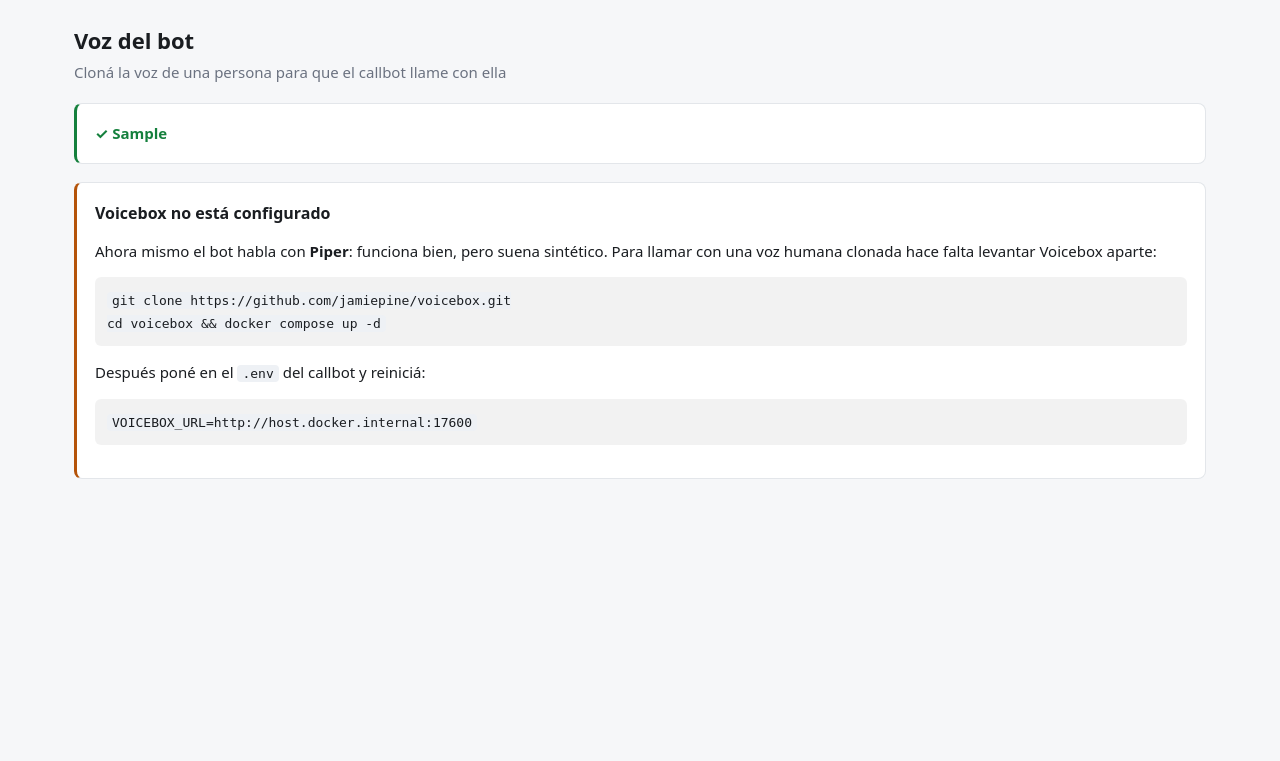
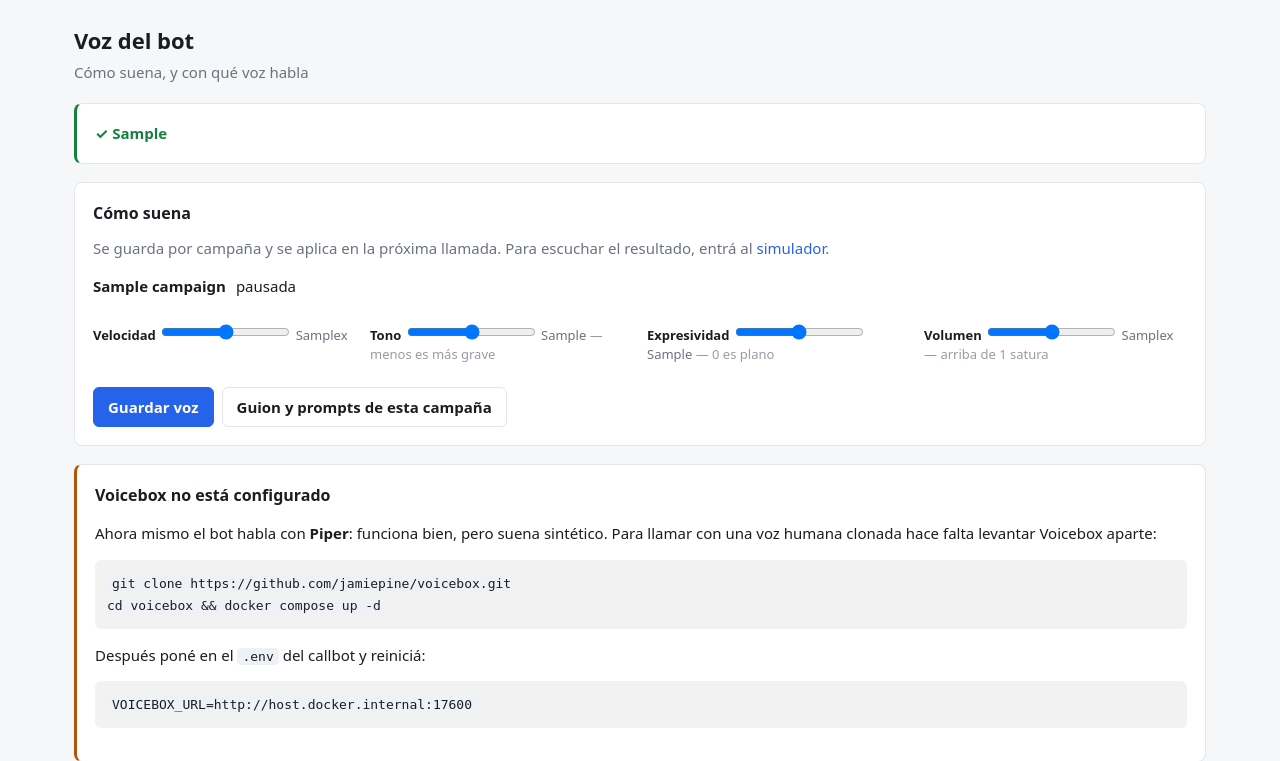
Before and after one commit to croman-coder/callbots, a FastAPI app: template services/api/app/templates/voices.html in a window 1280 px wide. Shown: the part 56-817 px from the top of the page. Before the commit the page ends 535 px from the top, so only its background shows below. Run offline with FastAPI, Linux system fonts and the light colour scheme; the template is opened without the code that fills it: most values are stand-ins (such as "Sample title", 1, 10 or a date in 2020).

Commit message:
fix(panel): poner la modulacion de voz en la pestana que se llama Voz
Carlos no encontro los controles. Estaban en el detalle de la campana,
abajo del guion, mientras que la pestana Voz —titulada literalmente "Voz del
bot"— solo mostraba el aviso de Voicebox. Buscar como suena el bot en
Campanas no se le ocurre a nadie.

Los sliders pasan a /voices, uno por campana, con su propio guardado. Siguen
tambien en el detalle de la campana, que es donde vive el resto de la
configuracion.

Se agrega ademas un indice arriba del formulario de la campana con enlaces a
las secciones de conversacion, analisis y voz: son tres bloques que quedan
debajo de cuatro pantallas de guion y no se ven al entrar.

Co-Authored-By: Claude Opus 5 <noreply@anthropic.com>

```diff
--- a/services/api/app/templates/voices.html
+++ b/services/api/app/templates/voices.html
@@ -4,7 +4,7 @@
 
 {% block content %}
 <h1>Voz del bot</h1>
-<p class="sub">Cloná la voz de una persona para que el callbot llame con ella</p>
+<p class="sub">Cómo suena, y con qué voz habla</p>
 
 {% if ok %}
   <div class="card" style="border-left:3px solid var(--ok)">
@@ -17,6 +17,62 @@
     <p style="margin:6px 0 0">{{ error }}</p>
   </div>
 {% endif %}
+
+<div class="card">
+  <h2 style="margin-top:0">Cómo suena</h2>
+  <p class="sub" style="margin-bottom:16px">
+    Se guarda por campaña y se aplica en la próxima llamada. Para escuchar el
+    resultado, entrá al <a href="/simulador">simulador</a>.
+  </p>
+
+  {% for c in campaigns %}
+  <form method="post" action="/voices/campaign/{{ c.id }}"
+        style="{% if not loop.first %}border-top:1px solid var(--line);padding-top:18px;margin-top:18px{% endif %}">
+    <div style="display:flex;align-items:baseline;gap:10px;margin-bottom:12px">
+      <strong>{{ c.name }}</strong>
+      {% if c.is_active %}<span class="hint" style="color:var(--ok)">activa</span>
+      {% else %}<span class="hint">pausada</span>{% endif %}
+    </div>
+
+    <div class="row">
+      <label>Velocidad
+        <input type="range" name="voice_speed" min="0.6" max="1.6" step="0.05"
+               value="{{ c.voice_speed }}"
+               oninput="this.nextElementSibling.textContent = this.value + 'x'">
+        <span class="hint">{{ c.voice_speed }}x</span>
+      </label>
+      <label>Tono
+        <input type="range" name="voice_pitch" min="0.8" max="1.25" step="0.01"
+               value="{{ c.voice_pitch }}"
+               oninput="this.nextElementSibling.textContent = this.value">
+        <span class="hint">{{ c.voice_pitch }}
+          <span style="opacity:.7">— menos es más grave</span></span>
+      </label>
+      <label>Expresividad
+        <input type="range" name="voice_expressiveness" min="0" max="1.2" step="0.02"
+               value="{{ c.voice_expressiveness }}"
+               oninput="this.nextElementSibling.textContent = this.value">
+        <span class="hint">{{ c.voice_expressiveness }}
+          <span style="opacity:.7">— 0 es plano</span></span>
+      </label>
+      <label>Volumen
+        <input type="range" name="voice_volume" min="0.4" max="1.2" step="0.05"
+               value="{{ c.voice_volume }}"
+               oninput="this.nextElementSibling.textContent = this.value + 'x'">
+        <span class="hint">{{ c.voice_volume }}x
+          <span style="opacity:.7">— arriba de 1 satura</span></span>
+      </label>
+    </div>
+
+    <div class="actions">
+      <button type="submit" class="primary">Guardar voz</button>
+      <a class="btn" href="/campaigns/{{ c.id }}">Guion y prompts de esta campaña</a>
+    </div>
+  </form>
+  {% else %}
+  <p>No hay campañas todavía. Creá una en <a href="/campaigns">Campañas</a>.</p>
+  {% endfor %}
+</div>
 
 {% if not configured %}
   <div class="card" style="border-left:3px solid var(--warn)">
```
Also changed, not shown: services/api/app/routers/admin.py (+32 -0 lines), services/api/app/templates/campaign_detail.html (+10 -3 lines).
